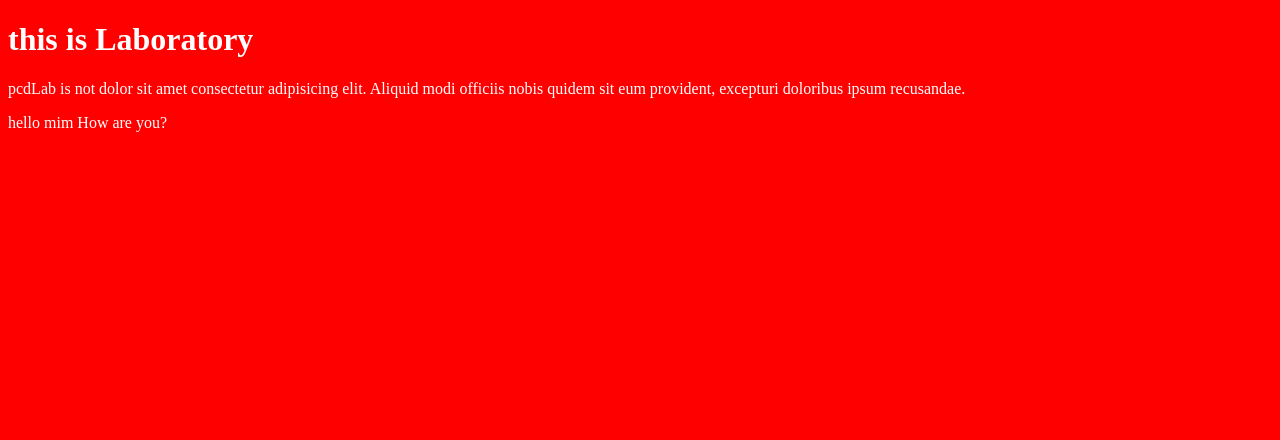
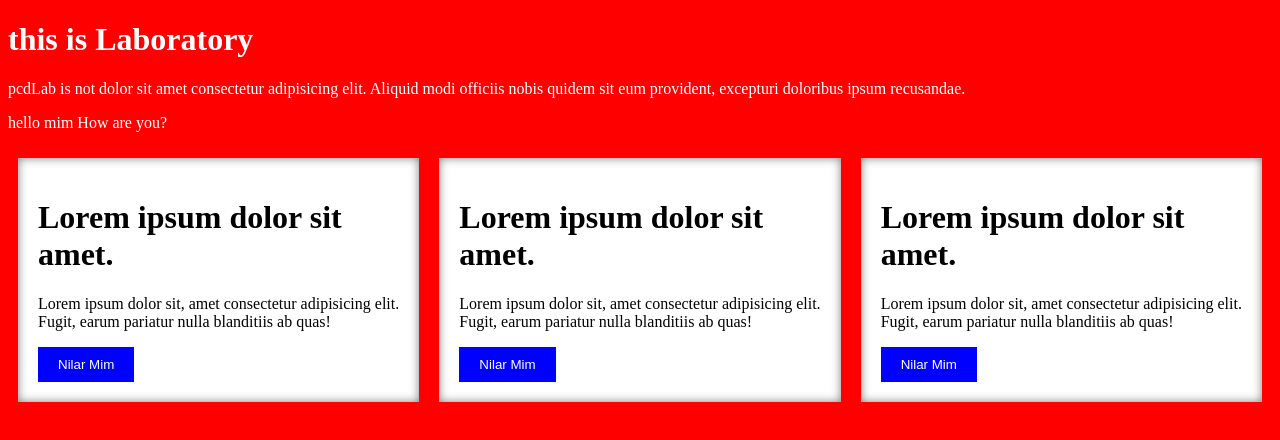
Before and after one commit to hasan-myoffice1/psd-lab, a plain HTML site: page index.html in a window 1280 px wide. Drawn offline with Linux system fonts and the light colour scheme.

Commit message:
Card Design

```diff
--- a/index.html
+++ b/index.html
@@ -14,6 +14,28 @@
         excepturi doloribus ipsum recusandae. </p>
 
     <p>hello mim How are you?</p>
+    <div class="mainCard">
+        <div class="card">
+            <h1>Lorem ipsum dolor sit amet.</h1>
+            <p>Lorem ipsum dolor sit, amet consectetur adipisicing elit. Fugit, earum pariatur nulla blanditiis ab quas!
+            </p>
+            <button>Nilar Mim</button>
+        </div>
+        <div class="card">
+            <h1>Lorem ipsum dolor sit amet.</h1>
+            <p>Lorem ipsum dolor sit, amet consectetur adipisicing elit. Fugit, earum pariatur nulla blanditiis ab quas!
+            </p>
+            <button>Nilar Mim</button>
+        </div>
+        <div class="card">
+            <h1>Lorem ipsum dolor sit amet.</h1>
+            <p>Lorem ipsum dolor sit, amet consectetur adipisicing elit. Fugit, earum pariatur nulla blanditiis ab quas!
+            </p>
+            <button>Nilar Mim</button>
+        </div>
+    </div>
+
+
 
 </body>
 
--- a/style.css
+++ b/style.css
@@ -3,3 +3,32 @@ body {
    background-color: red;
    color: white;
 }
+
+.mainCard {
+   display: flex;
+   align-items: center;
+   justify-content: center;
+}
+
+.card {
+   background-color: white;
+   color: black;
+   padding: 20px;
+   margin: 10px;
+   box-shadow: inset 0 0 10px rgba(0, 0, 0, 0.5);
+}
+
+button {
+   background-color: blue;
+   color: white;
+   padding: 10px 20px;
+   border: none;
+   cursor: pointer;
+   transition: all 0.3s ease;
+}
+
+button:hover {
+   background-color: rgb(16, 157, 223);
+   color: white;
+
+}
```
